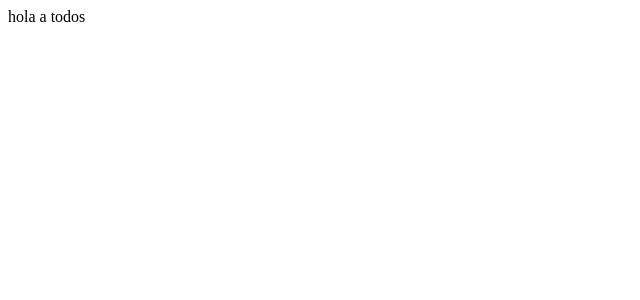
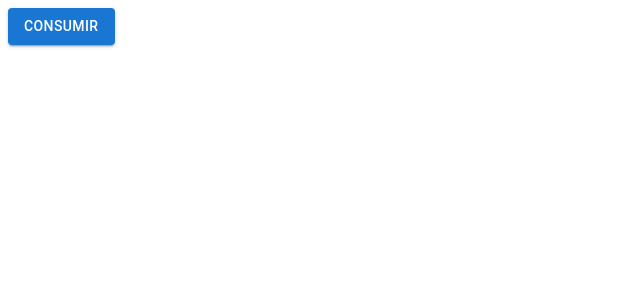
Before and after one commit to ChrisCedi/marvel-catalog, a React (Create React App) app: page / in a window 1280 px wide. Shown: the top 300 px of the page, without its empty margins (0-640 px from the left). Built offline with nearby package versions, Linux system fonts and the light colour scheme.

Commit message:
feature: axios configuration

```diff
--- a/package.json
+++ b/package.json
@@ -9,6 +9,7 @@
     "@testing-library/jest-dom": "^5.16.5",
     "@testing-library/react": "^13.4.0",
     "@testing-library/user-event": "^13.5.0",
+    "axios": "^1.3.5",
     "react": "^18.2.0",
     "react-dom": "^18.2.0",
     "react-scripts": "5.0.1",
--- a/src/App.js
+++ b/src/App.js
@@ -1,5 +1,24 @@
+import { Button } from "@mui/material";
+import { marvelApi } from "./api/marvelApi";
+
 function App() {
-  return <div className="App">hola a todos</div>;
+  const prueba = async () => {
+    const response = await marvelApi.get(
+      `characters?ts=3&apikey=717fc2d7beae7cd0e3c30ad545d2597a&hash=0c65084a88fbfc7fb9b477ffea85b1a8`
+    );
+  };
+
+  // useEffect(() => {
+  //   prueba();
+  // }, []);
+
+  return (
+    <div className="App">
+      <Button variant="contained" onClick={prueba}>
+        consumir
+      </Button>
+    </div>
+  );
 }
 
 export default App;
--- /dev/null
+++ b/src/api/config.js
@@ -0,0 +1,2 @@
+export const PUBLIC = "717fc2d7beae7cd0e3c30ad545d2597a";
+export const PASSWORD = "0c65084a88fbfc7fb9b477ffea85b1a8";
--- /dev/null
+++ b/src/api/marvelApi.js
@@ -0,0 +1,5 @@
+import axios from "axios";
+
+export const marvelApi = axios.create({
+  baseURL: "https://gateway.marvel.com:443/v1/public",
+});
```
Also changed, not shown: 1 other file (tests, documents, lock files or other folders).
